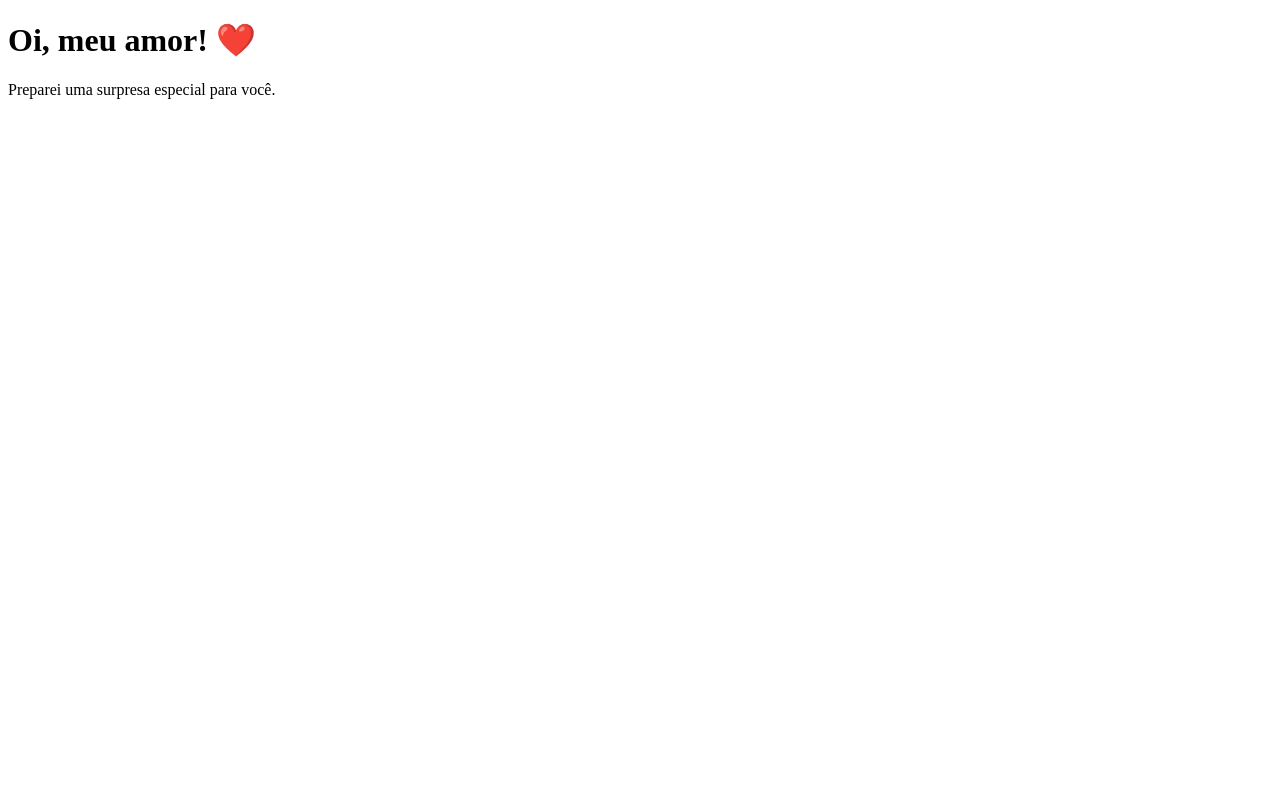
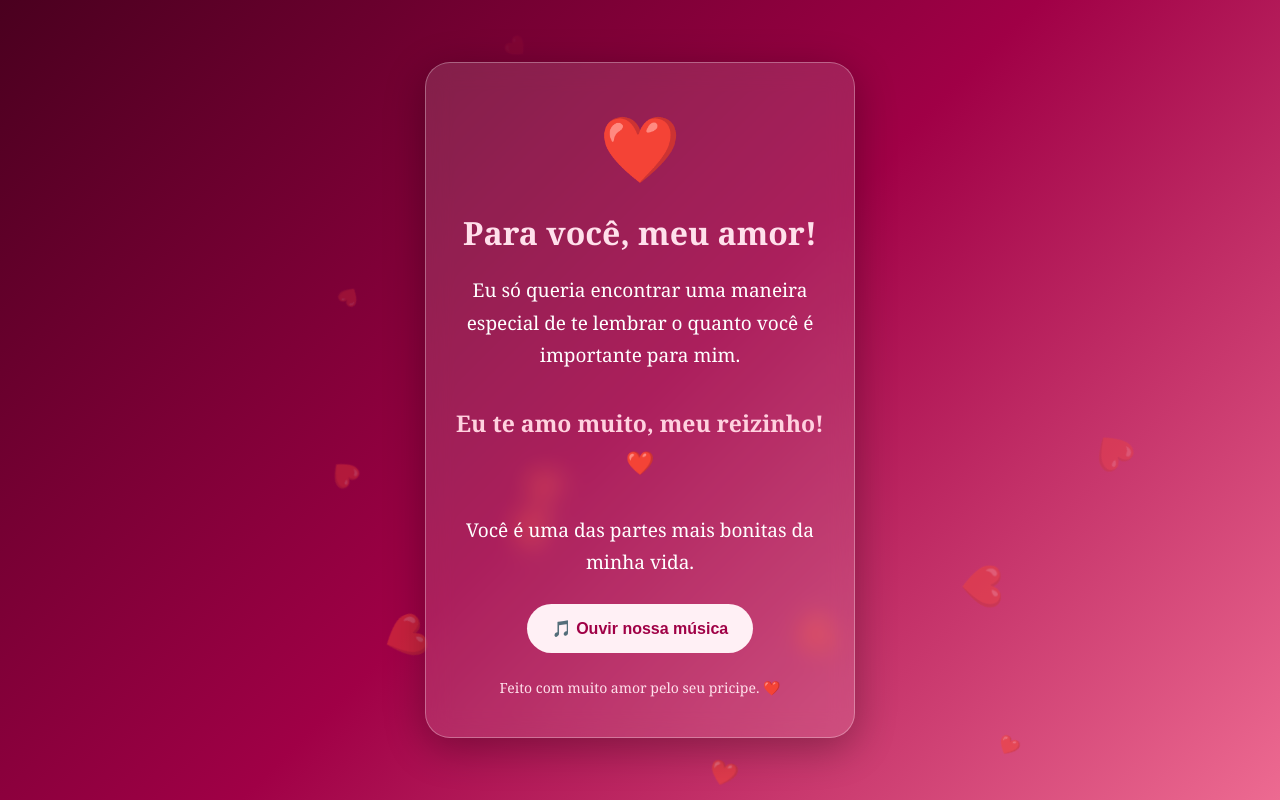
Before and after one commit to leandroklemensio729-star/coisinha-romantica, a plain HTML site: page index.html in a window 1280 px wide. Drawn offline with Linux system fonts and the light colour scheme.

Commit message:
Add files via upload

```diff
--- a/index.html
+++ b/index.html
@@ -1,14 +1,178 @@
+
 <!DOCTYPE html>
 <html lang="pt-BR">
 <head>
-    <meta charset="UTF-8">
-    <meta name="viewport" content="width=device-width, initial-scale=1.0">
-    <title>Uma surpresa para você ❤️</title>
+<meta charset="UTF-8">
+<meta name="viewport" content="width=device-width, initial-scale=1.0">
+
+<title>Para meu reizinho ❤️</title>
+
+<style>
+* {
+    margin: 0;
+    padding: 0;
+    box-sizing: border-box;
+}
+
+body {
+    min-height: 100vh;
+    display: flex;
+    justify-content: center;
+    align-items: center;
+    overflow: hidden;
+    font-family: 'Georgia', serif;
+    background: linear-gradient(135deg, #4a001f, #a00046, #ed6a91);
+    color: white;
+}
+
+.container {
+    width: 90%;
+    max-width: 430px;
+    padding: 40px 25px;
+    text-align: center;
+    background: rgba(255,255,255,0.12);
+    border: 1px solid rgba(255,255,255,0.3);
+    border-radius: 25px;
+    backdrop-filter: blur(12px);
+    box-shadow: 0 10px 40px rgba(0,0,0,0.3);
+    z-index: 2;
+}
+
+.coracao {
+    font-size: 65px;
+    animation: bater 1s infinite;
+    margin-bottom: 20px;
+}
+
+h1 {
+    font-size: 32px;
+    margin-bottom: 20px;
+    color: #ffe0eb;
+}
+
+.mensagem {
+    font-size: 19px;
+    line-height: 1.7;
+    margin-bottom: 25px;
+}
+
+.destaque {
+    color: #ffd1df;
+    font-weight: bold;
+    font-size: 23px;
+}
+
+button {
+    border: none;
+    padding: 15px 25px;
+    border-radius: 30px;
+    background: #fff0f5;
+    color: #a00046;
+    font-size: 16px;
+    font-weight: bold;
+    cursor: pointer;
+    transition: 0.3s;
+}
+
+button:hover {
+    transform: scale(1.08);
+    background: white;
+}
+
+.rodape {
+    margin-top: 25px;
+    font-size: 14px;
+    color: #ffe0eb;
+}
+
+.flutuante {
+    position: absolute;
+    bottom: -30px;
+    color: rgba(255,255,255,0.6);
+    animation: subir linear infinite;
+    z-index: 1;
+}
+
+@keyframes bater {
+    0%, 100% { transform: scale(1); }
+    50% { transform: scale(1.2); }
+}
+
+@keyframes subir {
+    to {
+        transform: translateY(-110vh) rotate(360deg);
+        opacity: 0;
+    }
+}
+</style>
 </head>
+
 <body>
 
-    <h1>Oi, meu amor! ❤️</h1>
-    <p>Preparei uma surpresa especial para você.</p>
+<div class="container">
+
+    <div class="coracao">❤️</div>
+
+    <h1>Para você, meu amor!</h1>
+
+    <p class="mensagem">
+        Eu só queria encontrar uma maneira
+        especial de te lembrar o quanto você
+        é importante para mim.
+        <br><br>
+
+        <span class="destaque">
+            Eu te amo muito, meu reizinho! ❤️
+        </span>
+
+        <br><br>
+
+        Você é uma das partes mais bonitas
+        da minha vida.
+    </p>
+
+    <button onclick="tocarMusica()">
+        🎵 Ouvir nossa música
+    </button>
+
+    <div class="rodape">
+        Feito com muito amor pelo seu pricipe.
+        ❤️
+    </div>
+
+</div>
+
+<script>
+
+// Corações flutuando pela tela
+function criarCoracao() {
+    const coracao = document.createElement("div");
+
+    coracao.classList.add("flutuante");
+    coracao.innerHTML = "❤️";
+
+    coracao.style.left = Math.random() * 100 + "vw";
+    coracao.style.fontSize = (15 + Math.random() * 25) + "px";
+    coracao.style.animationDuration = (4 + Math.random() * 5) + "s";
+
+    document.body.appendChild(coracao);
+
+    setTimeout(() => {
+        coracao.remove();
+    }, 9000);
+}
+
+setInterval(criarCoracao, 400);
+
+// Abrir a música no YouTube
+function tocarMusica() {
+    window.open(
+        "https://www.youtube.com/results?search_query=Priscila+Senna+Te+Amar",
+        "_blank"
+    );
+}
+
+</script>
 
 </body>
 </html>
```
